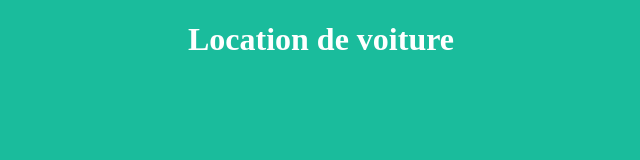
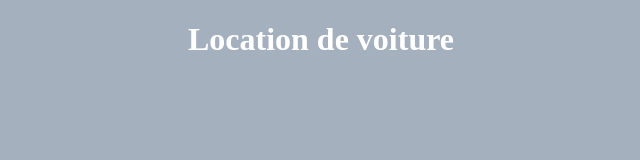
Before and after one commit to DiadhiouKhalifa/locationVoiture, a plain HTML site: page index.html in a window 1280 px wide. Shown: the whole page, without its empty margins (319-959 px from the left). Drawn offline with Linux system fonts and the light colour scheme.

Commit message:
changement du background-color par la couleur grise

```diff
--- a/index.html
+++ b/index.html
@@ -6,7 +6,7 @@
         <meta name="viewport" content="width=device-width, initial-scale=1.0">
         <title>TestGit</title>
     </head>
-    <body style="background-color: #1abc9c;">
+    <body style="background-color: #a4b0be;">
         <h1 style="text-align: center; color: white;">Location de voiture</h1>
     </body>
 </html>
```
